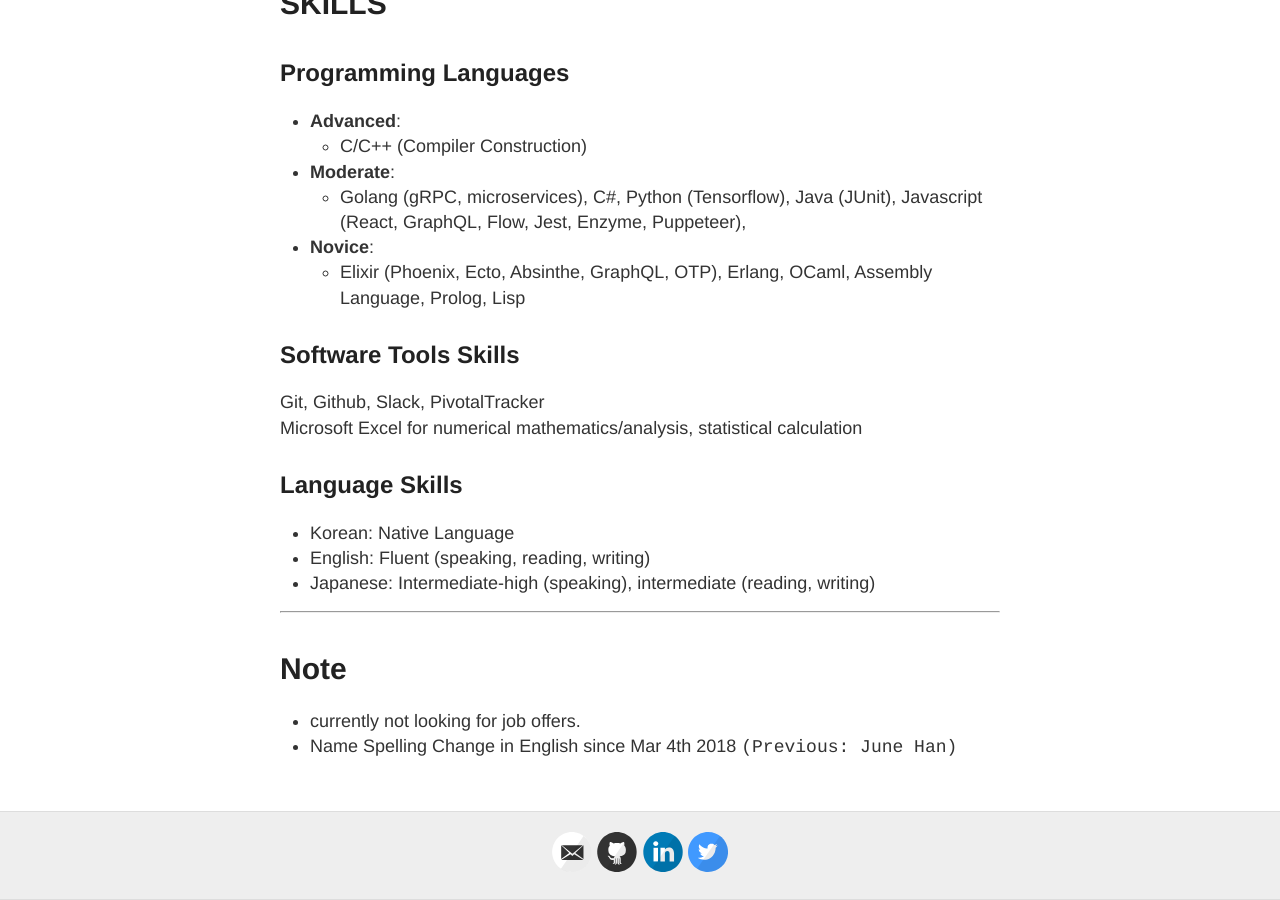
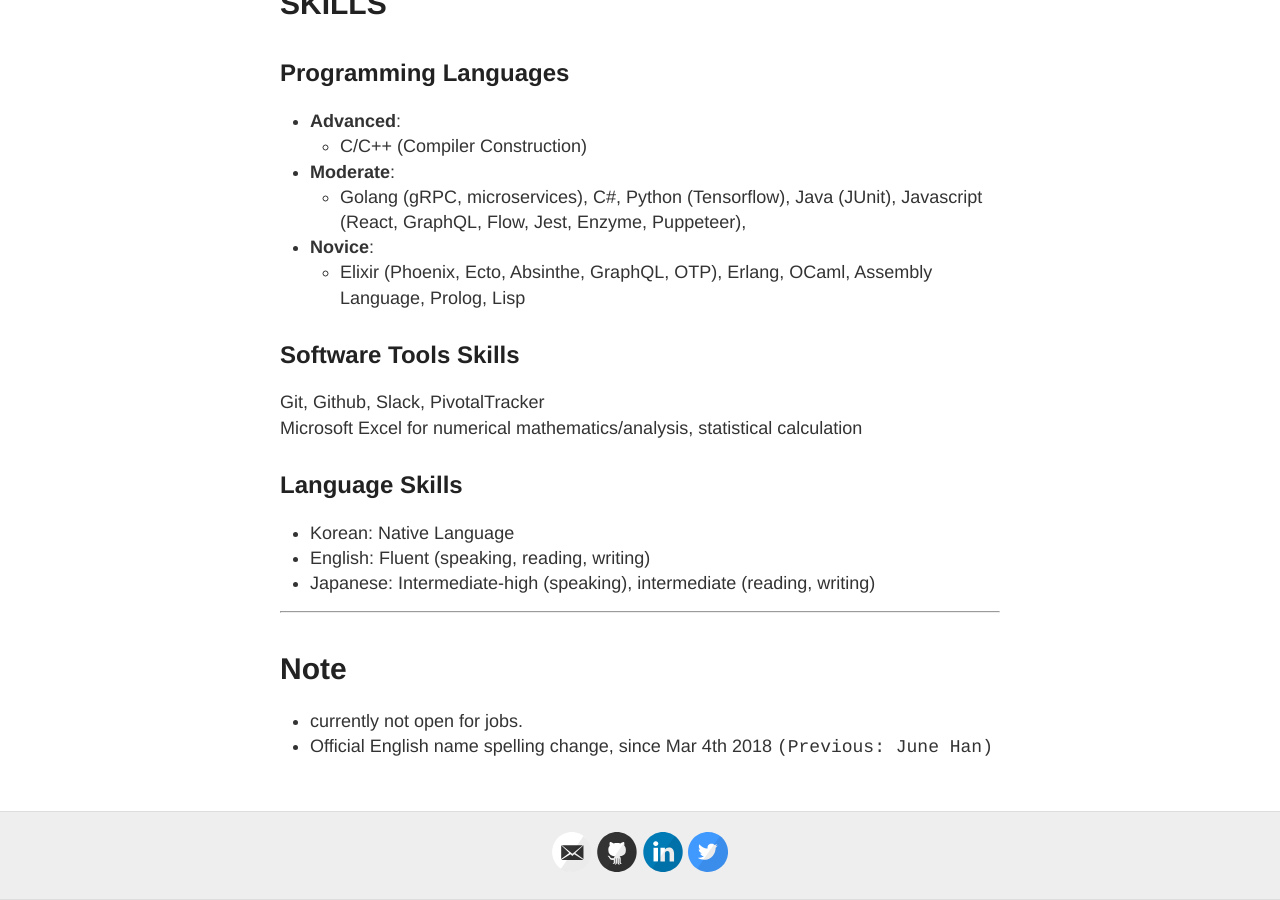
Before and after one commit to TangoEnSkai/tangoenskai.github.io, a Jekyll site: the page built from cv.md, in a window 1280 px wide and 900 px high, scrolled down 7188 px. Built offline with Jekyll 4.4.1, drawn with Linux system fonts in a browser that asks for light colours.

Commit message:
Update note section

```diff
--- a/cv.md
+++ b/cv.md
@@ -277,5 +277,5 @@ Microsoft Excel for numerical mathematics/analysis, statistical calculation
 
 # Note
 
-* currently not looking for job offers.
-* Name Spelling Change in English since Mar 4th 2018 `(Previous: June Han)`
+* currently not open for jobs.
+* Official English name spelling change, since Mar 4th 2018 `(Previous: June Han)`
```
